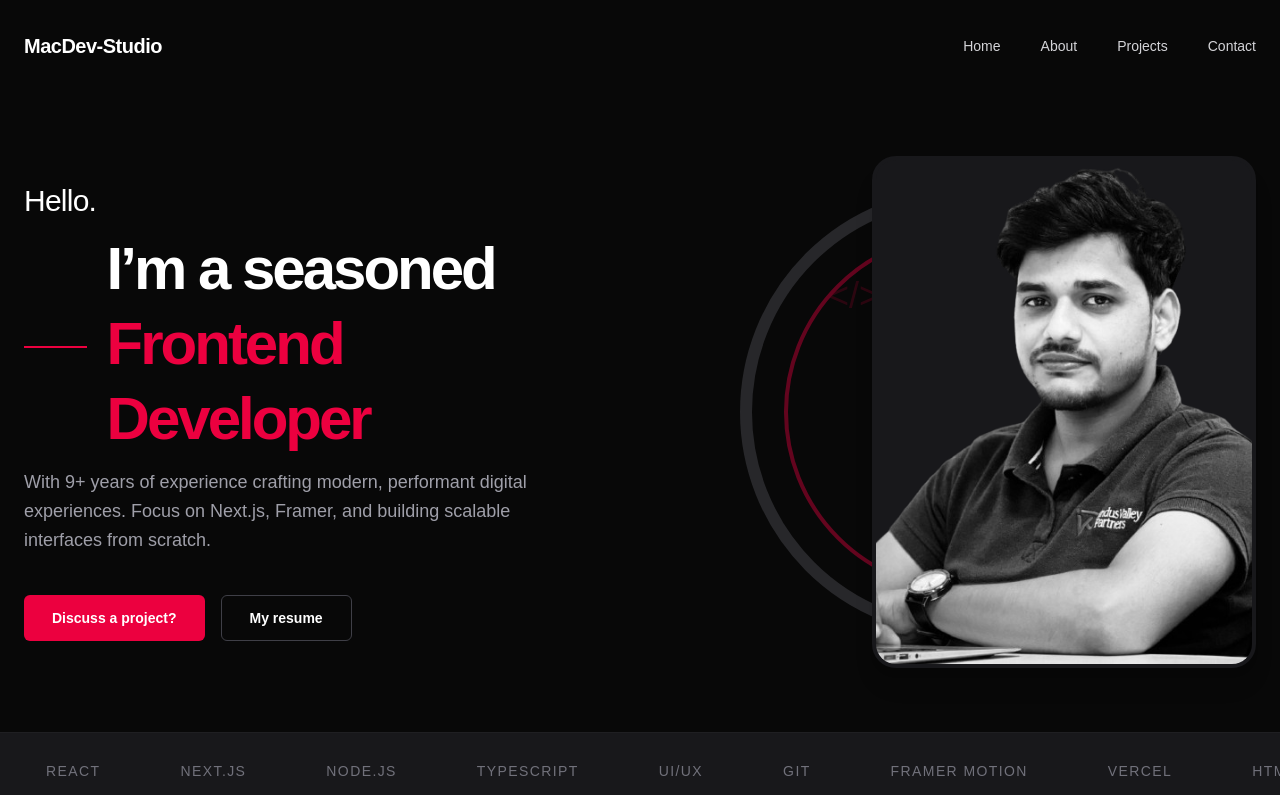
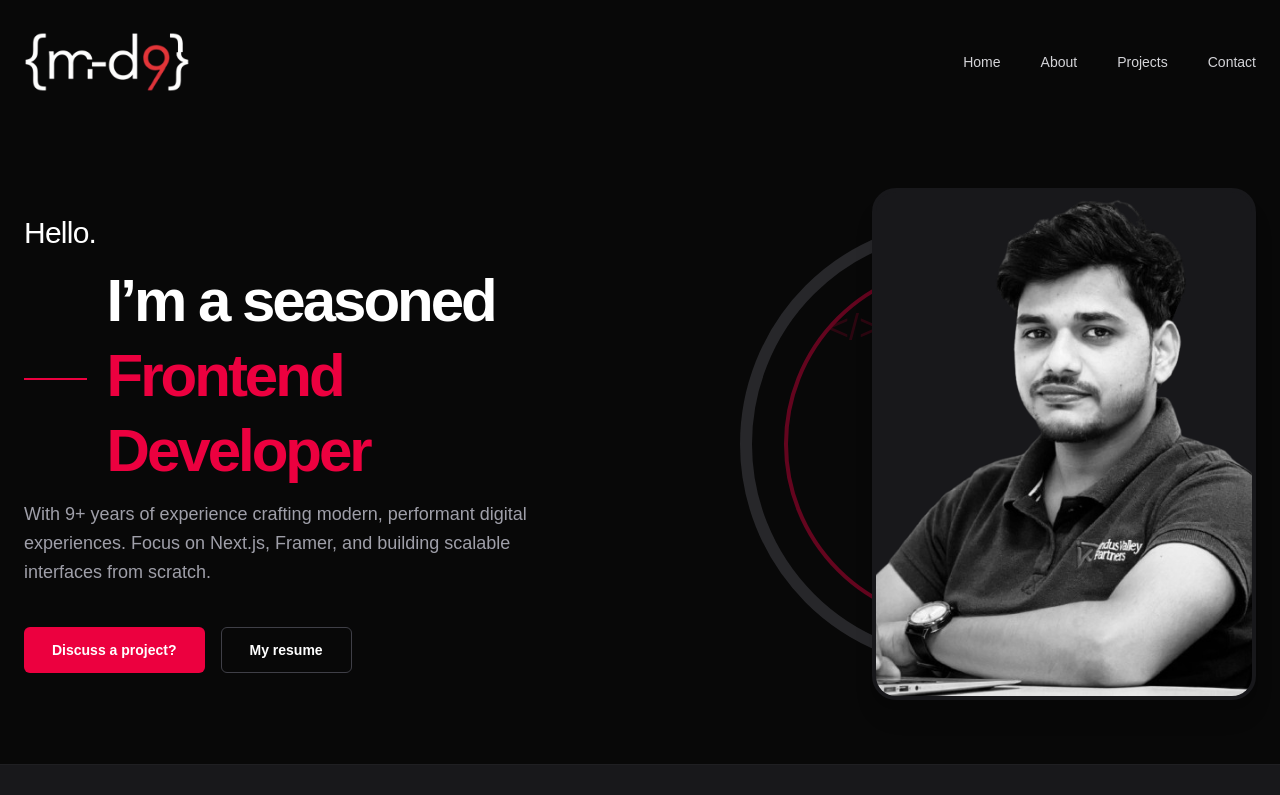
Before and after one commit to Mukarram09/my-portfolio, a Next.js app: page / in a window 1280 px wide. Shown: the top 795 px of the page. Built offline with nearby package versions, Linux system fonts and the light colour scheme.

Commit message:
add logo

```diff
--- a/app/page.tsx
+++ b/app/page.tsx
@@ -61,7 +61,9 @@ export default function Portfolio() {
         variants={fadeIn} initial="initial" animate="animate"
         className="max-w-7xl mx-auto flex items-center justify-between p-6 py-8"
       >
-        <span className="text-xl font-bold tracking-tight">MacDev-Studio</span>
+        <span className="text-xl font-bold tracking-tight">
+          <img src="/images/logo1.png" className="h-[60px]" />
+        </span>
         <div className="flex gap-10 text-sm font-medium text-zinc-300">
           {["Home", "About", "Projects", "Contact"].map(item => (
             <motion.a
```
Also changed, not shown: public/images/logo1.png (added).
